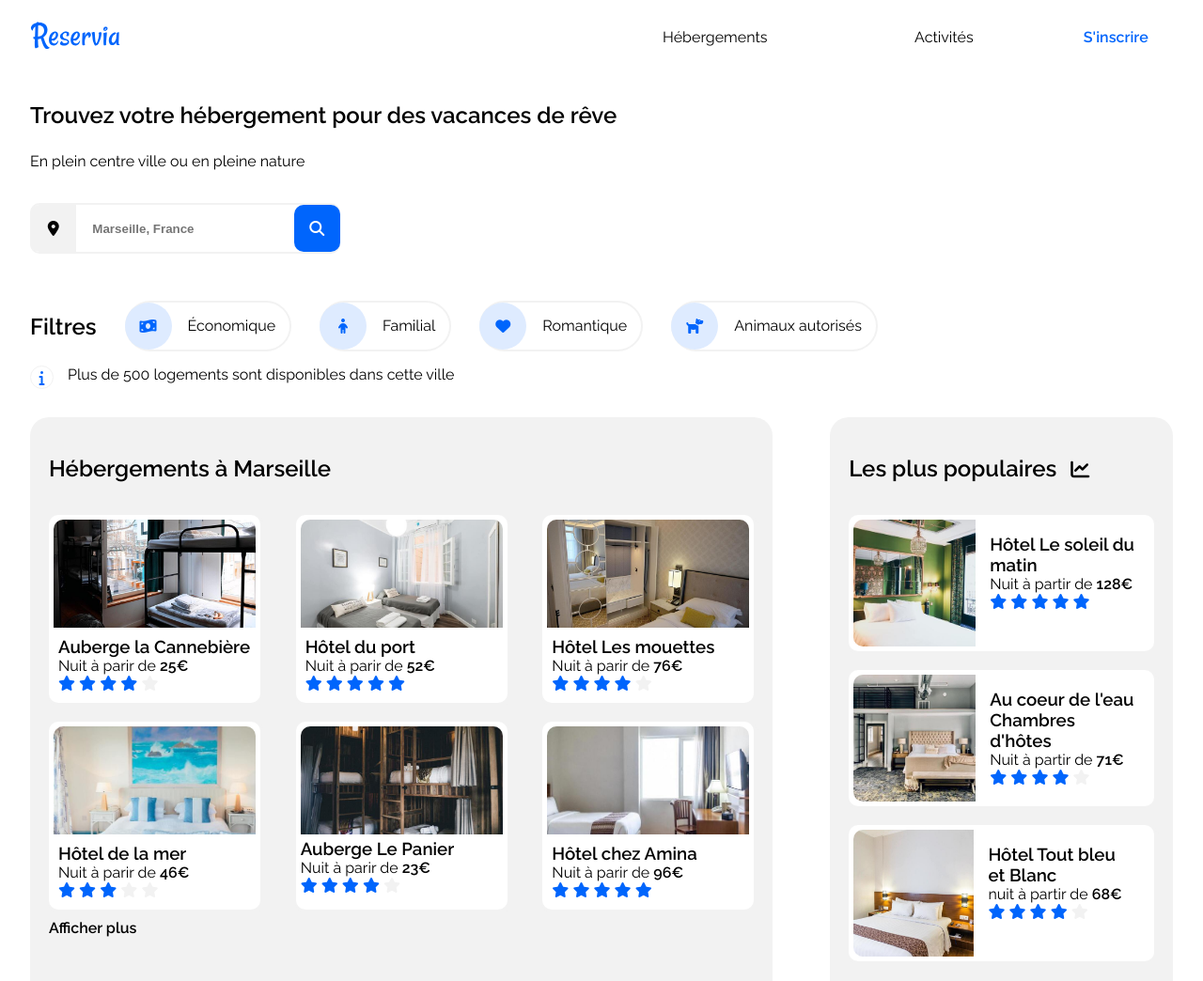
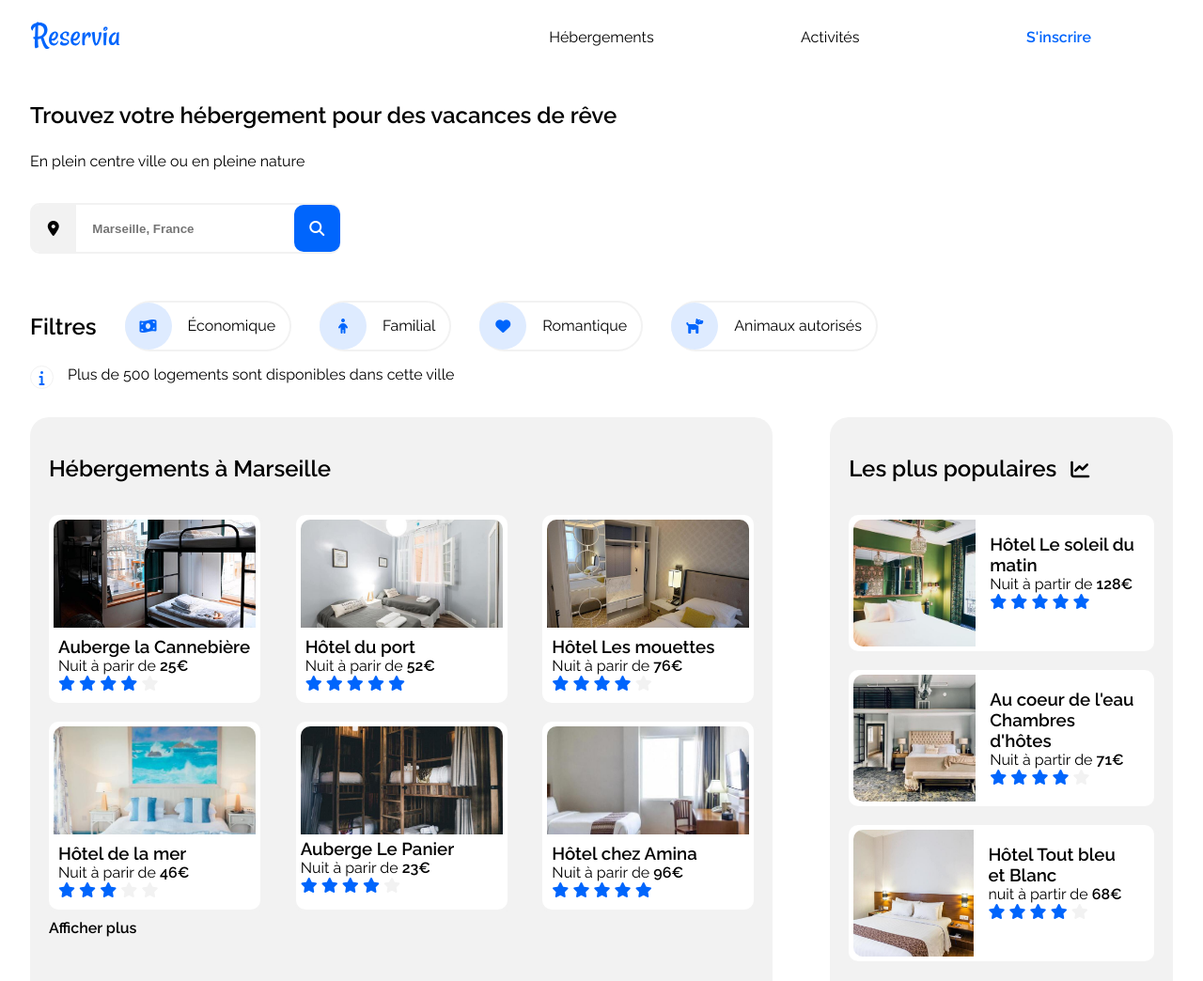
Before and after one commit to Maxwell-gith/Reservia, a plain HTML site: page index.html in a window 1280 px wide. Shown: the top 1044 px of the page at 94% size. Drawn offline with Linux system fonts and the light colour scheme.

Commit message:
reservia finale 1.1

```diff
--- a/css/style.css
+++ b/css/style.css
@@ -337,7 +337,7 @@ li{
     }
 
     .links1, .signup{
-        width: 10%;
+        width: 20%;
         padding-top: 30px;
     }
 
@@ -459,7 +459,7 @@ li{
     }
 
     .logo{
-        width: 49.9%;
+        width: 40%;
     }
 
     .links1{
```
